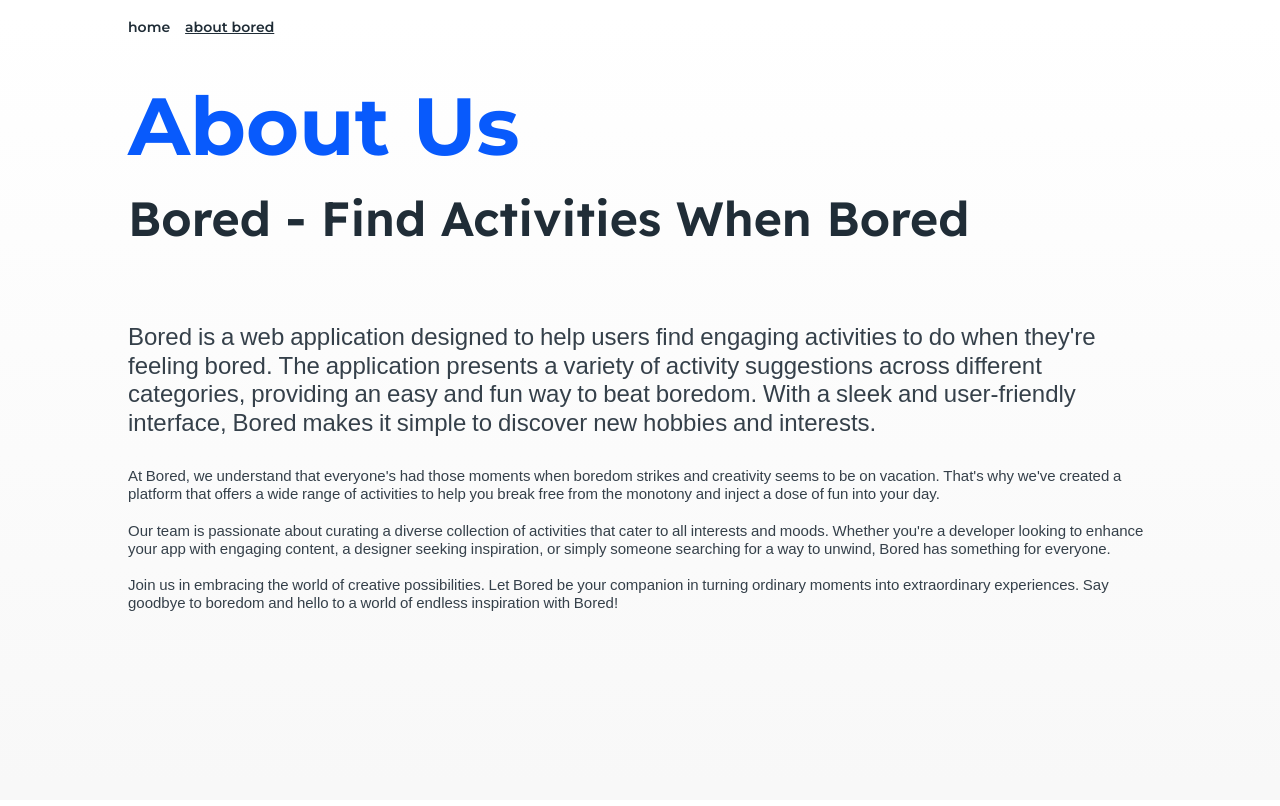
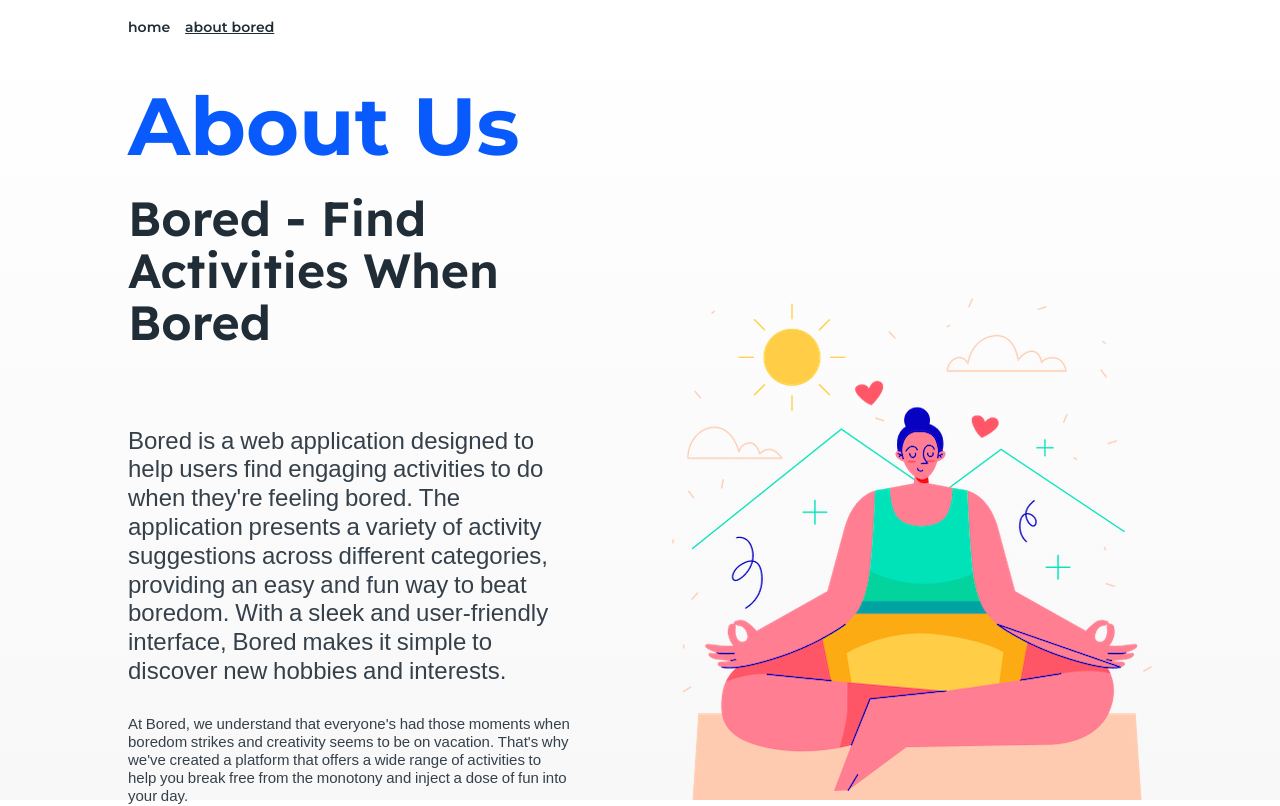
Before and after one commit to masiehdon/Bored, a React (Vite) app: page /about in a window 1280 px wide. Shown: the top 806 px of the page. Built offline with nearby package versions, Linux system fonts and the light colour scheme.

Commit message:
Add image to page

```diff
--- a/src/components/About.jsx
+++ b/src/components/About.jsx
@@ -1,4 +1,5 @@
 import '../styles/About.css'
+import headerImage from '../../public/relax.png'
 
 function About() {
   return (
@@ -21,6 +22,10 @@ function About() {
             {`Join us in embracing the world of creative possibilities. Let Bored be your companion in turning ordinary moments into extraordinary experiences. Say goodbye to boredom and hello to a world of endless inspiration with Bored!`}
           </p>
         </div>
+
+        <div>
+          <img src={headerImage} alt="My Image" />
+        </div>
       </div>
     </>
   );
```
